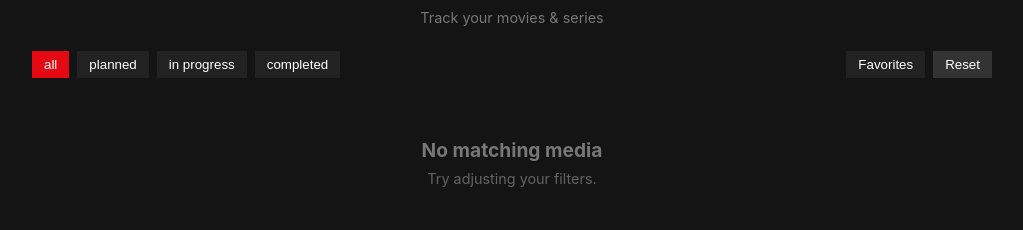
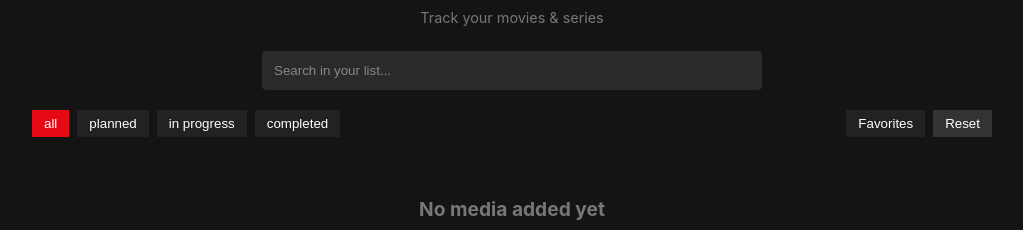
Before and after one commit to YssraChahine/Media-Tracker, a Next.js app: page /media in a window 1280 px wide. Shown: the part 155-385 px from the top of the page, without its empty margins (128-1151 px from the left). Built offline with nearby package versions, Linux system fonts and the light colour scheme; no server answers; the database is empty.

Commit message:
add searchbar in my collection

```diff
--- a/pages/media/index.js
+++ b/pages/media/index.js
@@ -14,6 +14,8 @@ export default function MediaPage() {
     isLoading,
     mutate,
   } = useSWR("/api/media", fetcher);
+
+  const [search, setSearch] = useState("");
 
   const [filters, setFilters] = useState({
     status: "all",
@@ -57,8 +59,14 @@ export default function MediaPage() {
   const filteredMedia = media.filter((item) => {
     const matchesStatus =
       filters.status === "all" || item.status === filters.status;
+
     const matchesFavorites = !filters.favorites || item.isFavorite;
-    return matchesStatus && matchesFavorites;
+
+    const matchesSearch = item.title
+      .toLowerCase()
+      .includes(search.toLowerCase());
+
+    return matchesStatus && matchesFavorites && matchesSearch;
   });
 
   if (isLoading) {
@@ -86,13 +94,24 @@ export default function MediaPage() {
 
       <Heading>My Collection</Heading>
       <SubText>Track your movies & series</SubText>
+
+      <SearchWrapper>
+        <SearchInput
+          type="text"
+          placeholder="Search in your list..."
+          value={search}
+          onChange={(event) => setSearch(event.target.value)}
+        />
+      </SearchWrapper>
+
       <Filter filters={filters} setFilters={setFilters} />
-      {filteredMedia.length === 0 && (
+      {filteredMedia.length === 0 && search && (
         <EmptyState>
-          <h3>No matching media</h3>
-          <p>Try adjusting your filters.</p>
+          <h3>No results found</h3>
+          <p>Try another search.</p>
         </EmptyState>
       )}
+
       {media.length === 0 && (
         <EmptyState>
           <h3>No media added yet</h3>
@@ -155,3 +174,22 @@ const EmptyState = styled.div`
     opacity: 0.8;
   }
 `;
+
+const SearchWrapper = styled.div`
+  display: flex;
+  justify-content: center;
+  margin-bottom: 20px;
+`;
+
+const SearchInput = styled.input`
+  width: 100%;
+  max-width: 500px;
+  padding: 12px;
+  border-radius: 4px;
+  border: none;
+  background: #2a2a2a;
+  color: white;
+  &::placeholder {
+    color: #888;
+  }
+`;
```
